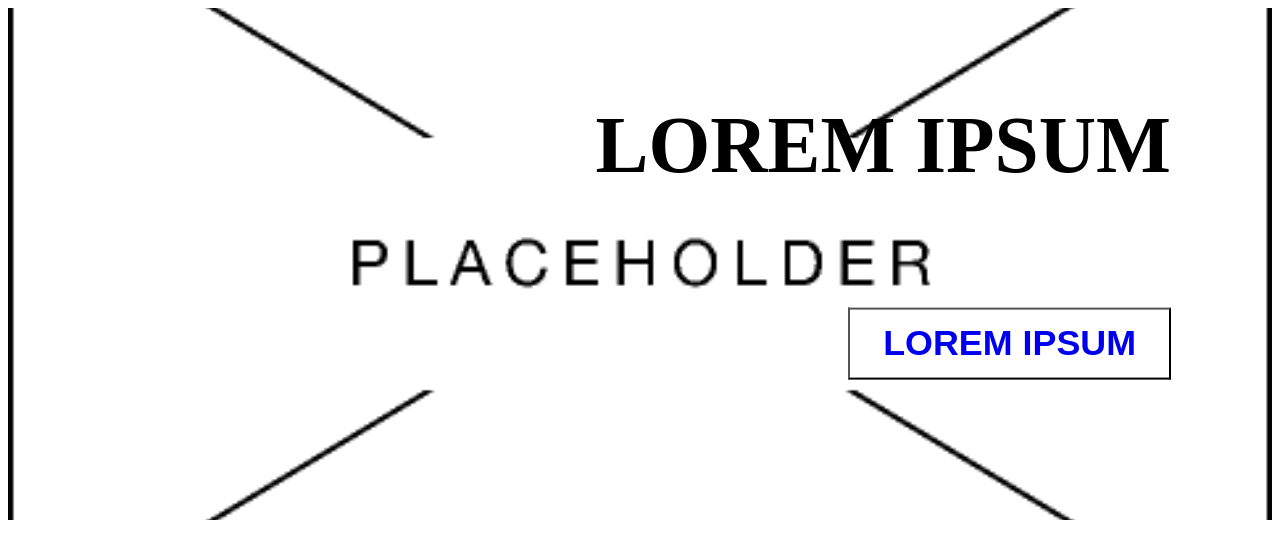
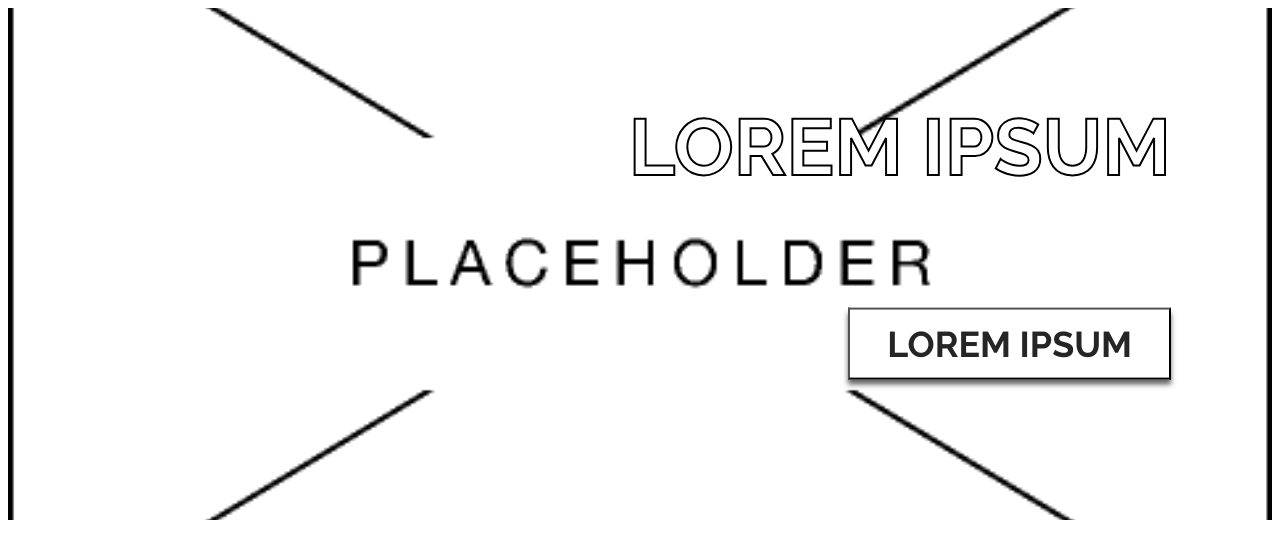
Before and after one commit to saraphi/Angular-Galactic-Bites, an Angular app: page /banner in a window 1280 px wide. Shown: the top 558 px of the page. Built offline with nearby package versions, Linux system fonts and the light colour scheme.

Commit message:
fixes on banner.component.scss

```diff
--- a/src/app/components/banner/banner.component.scss
+++ b/src/app/components/banner/banner.component.scss
@@ -1,3 +1,5 @@
+@import '../../shared/colors';
+@import '../../shared/classes';
 * { font-weight: bold; }
 
 .banner {
@@ -37,50 +39,49 @@
 
     .title {
       font-size: 6vw;
+      font-family: $raleway;
 
-      color: var(--white);
+      color: $white;
       text-align: end;
 
-      -webkit-text-stroke: 0.025em var(--black);
+      -webkit-text-stroke: 0.025em $black;
     }
 
     .button {
+      @include cyber-btn(9em, 2em, 12pt,$white ,$eerie-black , $raleway);
       cursor: pointer;
-
       position: relative;
-
-      font-size: 2.5vw;
       text-transform: uppercase;
-
-      width: 9em;
-      height: 2em;
-
-      background-color: var(--black);
-      color: var(--white);
+      &:hover { color: $turquoise; }
+      &:active { transform: translateY(10%); }
     }
   }
 }
 
-.banner .banner-info .button:hover { color: var(--aquamarine); }
-.banner .banner-info .button:active { transform: translateY(10%); }
-
 /* Device = Laptops, Desktops B/w 768px to 1280px */
 @media (min-width: 768px) and (max-width: 1280px) {
-  .banner .banner-info .title { font-size: 6.2vw; }
-  .banner .banner-info .button { font-size: 2.8vw; }
+  .banner .banner-info {
+      .title { font-size: 6.2vw; }
+      .button { font-size: 2.8vw; }
+  }
 }
 
 /*  Device = Low Resolution Tablets, Mobiles (Landscape) Screen = B/w 481px to 767px */
 @media (min-width: 481px) and (max-width: 767px) {
-  .banner .banner-info .title { font-size: 6.7vw; }
-  .banner { width: 100%; }
-  .banner .banner-info .button { font-size: 3vw; }
+  .banner { width: 100%;
+    .banner-info {
+      .title { font-size: 6.7vw; }
+      .button { font-size: 3vw; }
+    }
+  }
 }
 
 /*  Device = Most of the Smartphones Mobiles (Portrait) Screen = B/w 320px to 479px */
 @media (min-width: 320px) and (max-width: 480px) {
-  .banner { height: 250px; }
-  .banner .banner-info .title { font-size: 7vw; }
-  .banner { width: 100%; }
-  .banner .banner-info .button { font-size: 3.2vw; }
+  .banner { height: 250px;
+    width: 100%;
+    .banner-info {
+      .title { font-size: 7vw; }
+      .button { font-size: 3.2vw; } }
+  }
 }
```
